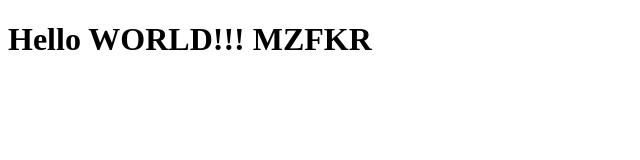
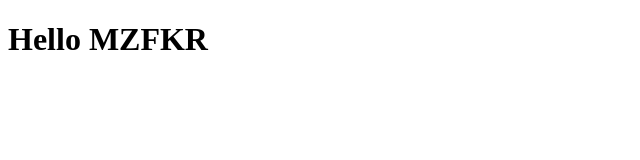
Before and after one commit to BugiCode/MagicProject, a plain HTML site: page index.html in a window 1280 px wide. Shown: the whole page, without its empty margins (0-640 px from the left). Drawn offline with Linux system fonts and the light colour scheme.

Commit message:
Hello MZFKR

```diff
--- a/index.html
+++ b/index.html
@@ -7,7 +7,7 @@
     <title>Document</title>
 </head>
 <body>
-    <h1>Hello WORLD!!! MZFKR</h1>
+    <h1>Hello MZFKR</h1>
 
 </body>
 </html>
```
